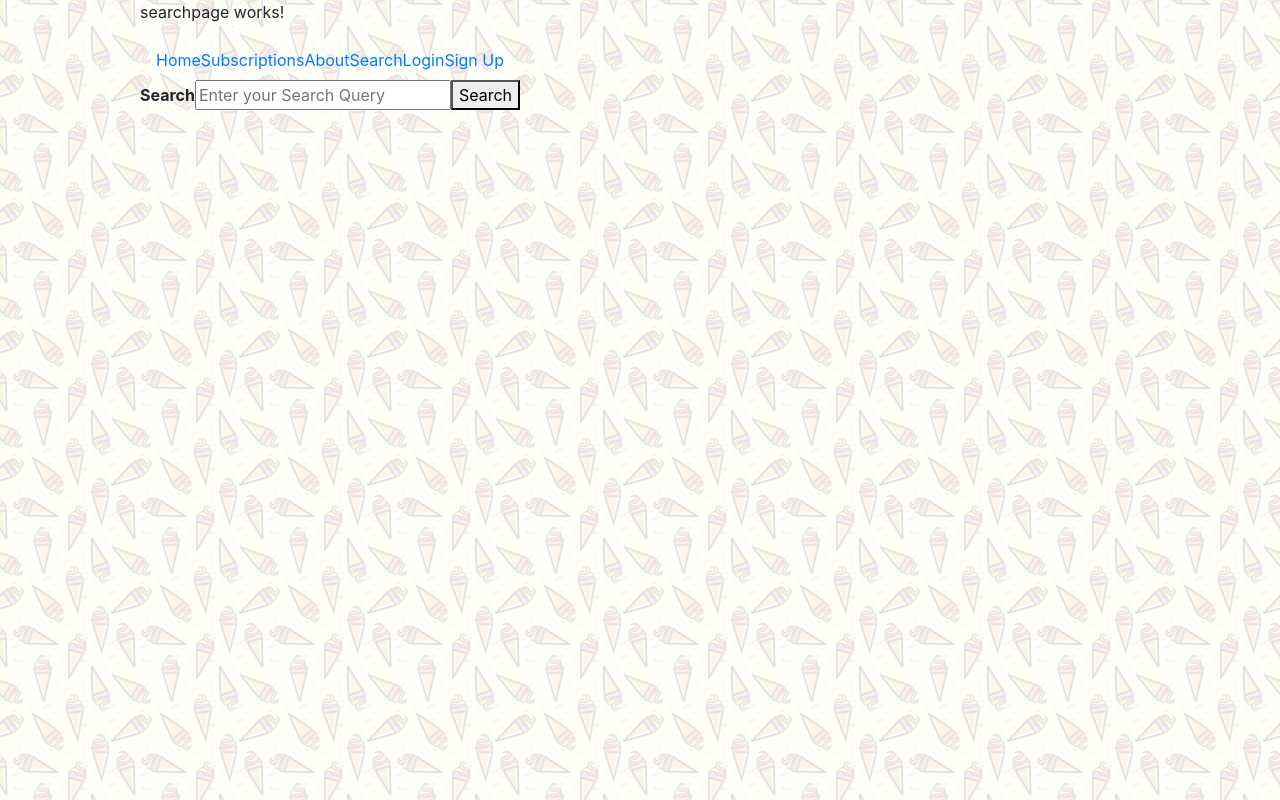
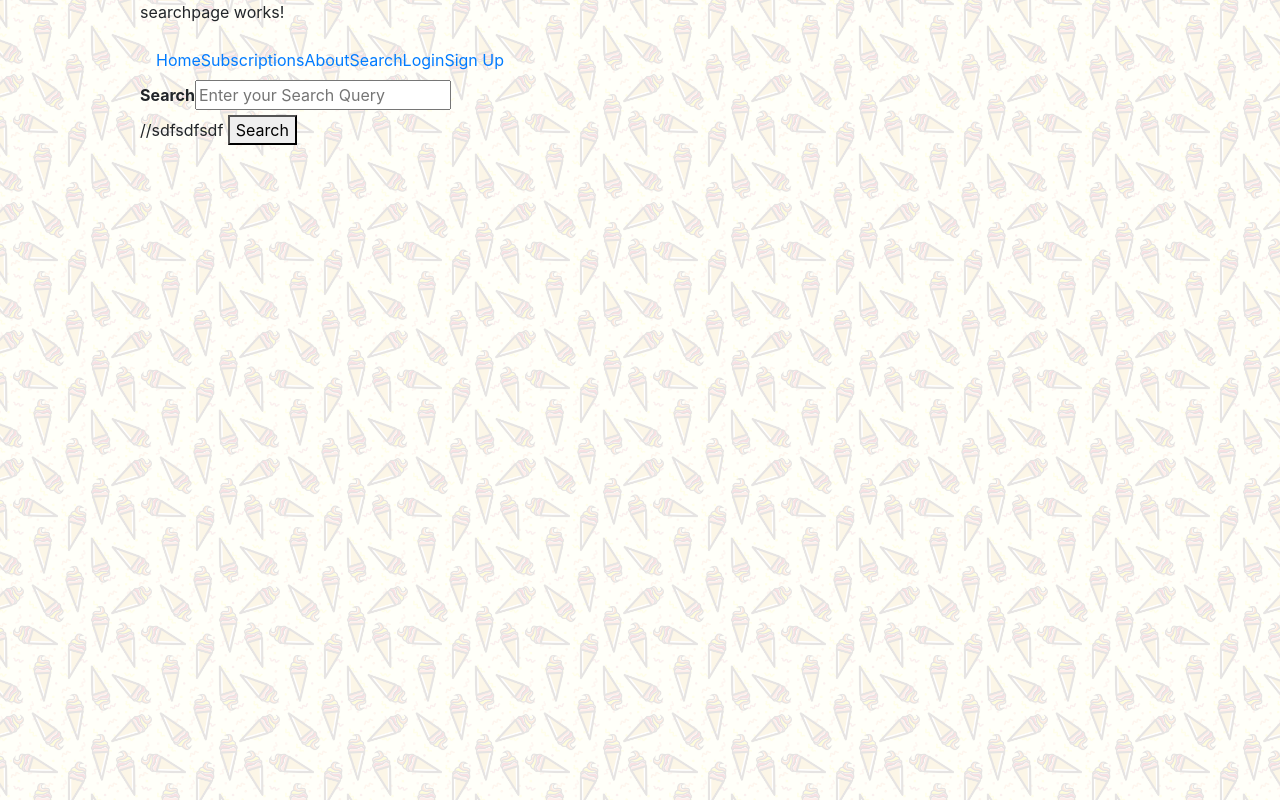
Before and after one commit to LHGSSH/TheCoolPintsClub, an Angular app in the folder ice-cream-service/: page /search in a window 1280 px wide. Built offline with nearby package versions, Linux system fonts and the light colour scheme.

Commit message:
searchpage

```diff
--- a/ice-cream-service/src/app/searchpage/searchpage.component.html
+++ b/ice-cream-service/src/app/searchpage/searchpage.component.html
@@ -1,10 +1,12 @@
 <p>searchpage works!</p>
 
 <app-navbar></app-navbar>
-<form (submit)="search()" action="http://localhost:3000/search" method="POST">
-
-    <label for="searchForm"><b>Search</b> </label>
-    <input id="searchForm" type="text" placeholder="Enter your Search Query" name="searchQuery" [(ngModel)]=searchQuery>
+<form (submit)="search()">
+    <div class="search">
+        <label for="searchForm"><b>Search</b> </label>
+        <input id="searchForm" type="text" placeholder="Enter your Search Query" name="searchQuery" [(ngModel)]=searchQuery>
+    </div>
+    //sdfsdfsdf
     <button id="search" type="submit" class="search" >Search</button>
 </form>
 
```
